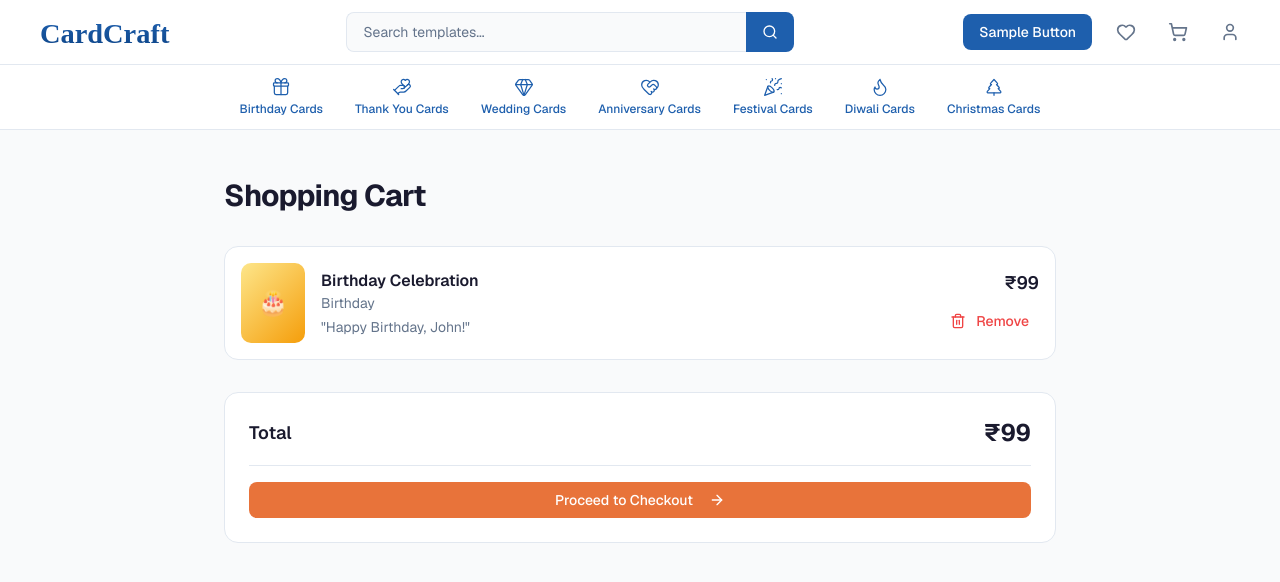
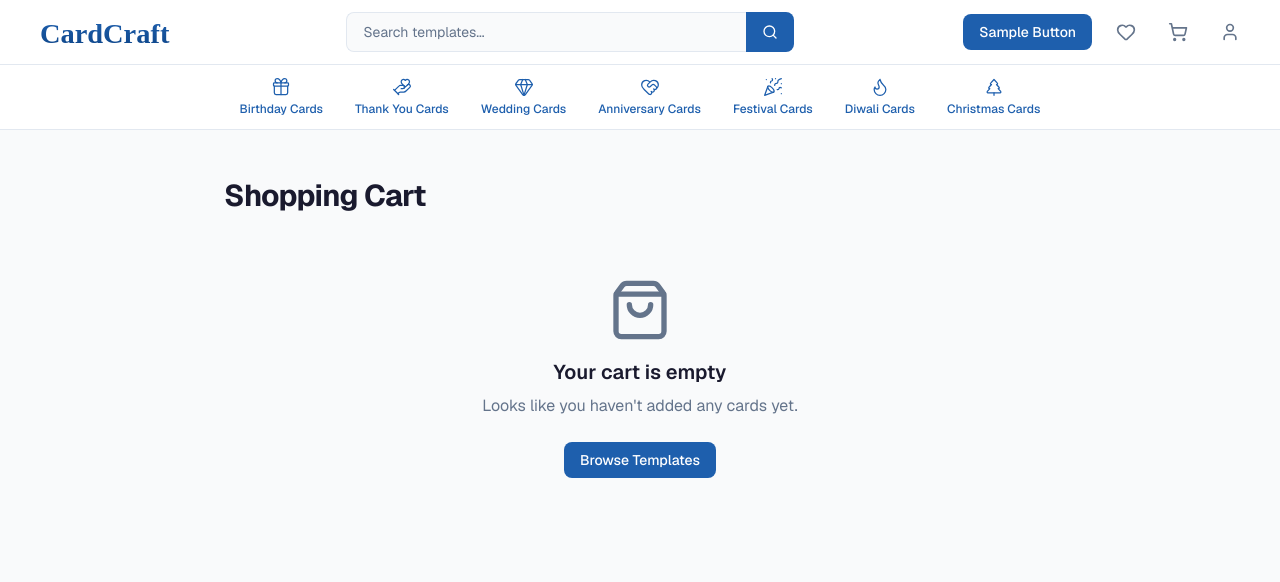
Before and after one commit to hsahu003/card-craft-frontend-1, a Next.js app: page /cart in a window 1280 px wide. Shown: the top 582 px of the page. Built offline with nearby package versions, Linux system fonts and the light colour scheme.

Commit message:
cart and checkout page fixes

```diff
--- a/app/cart/page.tsx
+++ b/app/cart/page.tsx
@@ -1,40 +1,13 @@
 "use client"
 
-import { useState } from "react"
 import Link from "next/link"
 import { Navbar } from "@/components/navbar"
-import { Footer } from "@/components/footer"
 import { Button } from "@/components/ui/button"
+import { useCart } from "@/contexts/cart-context"
 import { Trash2, ArrowRight, ShoppingBag } from "lucide-react"
 
-interface CartItem {
-  id: string
-  name: string
-  category: string
-  price: number
-  colors: [string, string]
-  emoji: string
-  customMessage: string
-}
-
-const initialCartItems: CartItem[] = [
-  {
-    id: "1",
-    name: "Birthday Celebration",
-    category: "Birthday",
-    price: 99,
-    colors: ["#FDE68A", "#F59E0B"],
-    emoji: "🎂",
-    customMessage: "Happy Birthday, John!",
-  },
-]
-
 export default function CartPage() {
-  const [cartItems, setCartItems] = useState<CartItem[]>(initialCartItems)
-
-  const removeItem = (id: string) => {
-    setCartItems(cartItems.filter((item) => item.id !== id))
-  }
+  const { items: cartItems, remove: removeItem } = useCart()
 
   const total = cartItems.reduce((sum, item) => sum + item.price, 0)
 
--- a/app/checkout/page.tsx
+++ b/app/checkout/page.tsx
@@ -1,35 +1,31 @@
 "use client"
 
-import { useState } from "react"
+import { useState, useEffect } from "react"
 import Link from "next/link"
 import { useRouter } from "next/navigation"
 import { Navbar } from "@/components/navbar"
-import { Footer } from "@/components/footer"
 import { Button } from "@/components/ui/button"
 import { Input } from "@/components/ui/input"
 import { Label } from "@/components/ui/label"
+import { useCart } from "@/contexts/cart-context"
 import { Shield, Download, CheckCircle, Tag } from "lucide-react"
-
-// Mock cart item
-const cartItem = {
-  id: "1",
-  name: "Birthday Celebration",
-  category: "Birthday",
-  price: 99,
-  colors: ["#FDE68A", "#F59E0B"],
-  emoji: "🎂",
-  customMessage: "Happy Birthday, John!",
-}
 
 export default function CheckoutPage() {
   const router = useRouter()
+  const { items: cartItems } = useCart()
   const [promoCode, setPromoCode] = useState("")
   const [promoApplied, setPromoApplied] = useState(false)
   const [fullName, setFullName] = useState("")
   const [email, setEmail] = useState("")
   const [isProcessing, setIsProcessing] = useState(false)
 
-  const subtotal = cartItem.price
+  useEffect(() => {
+    if (cartItems.length === 0) {
+      router.replace("/cart")
+    }
+  }, [cartItems.length, router])
+
+  const subtotal = cartItems.reduce((sum, item) => sum + item.price, 0)
   const discount = promoApplied ? Math.round(subtotal * 0.1) : 0
   const total = subtotal - discount
 
@@ -59,24 +55,28 @@ export default function CheckoutPage() {
               <div className="rounded-xl border border-border bg-card p-6">
                 <h2 className="text-lg font-semibold text-foreground">Order Summary</h2>
 
-                {/* Cart Item */}
-                <div className="mt-4 flex gap-4">
+                {/* Cart Items */}
+                <div className="mt-4 space-y-4">
+                  {cartItems.map((item) => (
+                    <div key={item.id} className="flex gap-4">
                       <div
                         className="flex h-24 w-20 flex-shrink-0 items-center justify-center rounded-lg"
                         style={{
-                      background: `linear-gradient(135deg, ${cartItem.colors[0]} 0%, ${cartItem.colors[1]} 100%)`,
+                          background: `linear-gradient(135deg, ${item.colors[0]} 0%, ${item.colors[1]} 100%)`,
                         }}
                       >
-                    <span className="text-3xl">{cartItem.emoji}</span>
+                        <span className="text-3xl">{item.emoji}</span>
                       </div>
-                  <div className="flex-1">
-                    <h3 className="font-medium text-foreground">{cartItem.name}</h3>
-                    <p className="mt-1 text-sm text-muted-foreground">{cartItem.category}</p>
-                    <p className="mt-1 text-sm text-muted-foreground">
-                      "{cartItem.customMessage}"
+                      <div className="flex-1 min-w-0">
+                        <h3 className="font-medium text-foreground">{item.name}</h3>
+                        <p className="mt-1 text-sm text-muted-foreground">{item.category}</p>
+                        <p className="mt-1 truncate text-sm text-muted-foreground">
+                          &quot;{item.customMessage}&quot;
                         </p>
                       </div>
-                  <p className="text-lg font-semibold text-foreground">₹{cartItem.price}</p>
+                      <p className="text-lg font-semibold text-foreground shrink-0">₹{item.price}</p>
+                    </div>
+                  ))}
                 </div>
 
                 {/* Promo Code */}
--- a/app/editor/[id]/page.tsx
+++ b/app/editor/[id]/page.tsx
@@ -1,8 +1,10 @@
 "use client"
 
 import { useState, use } from "react"
+import { useRouter } from "next/navigation"
 import { Navbar } from "@/components/navbar"
 import { Button } from "@/components/ui/button"
+import { useCart } from "@/contexts/cart-context"
 import { Input } from "@/components/ui/input"
 import { Label } from "@/components/ui/label"
 import {
@@ -47,6 +49,8 @@ const fonts = [
 
 export default function EditorPage({ params }: { params: Promise<{ id: string }> }) {
   const resolvedParams = use(params)
+  const router = useRouter()
+  const { add: addToCart } = useCart()
   const template = templates[resolvedParams.id] || templates["1"]
 
   const [message, setMessage] = useState("Your Message Here")
@@ -322,7 +326,21 @@ export default function EditorPage({ params }: { params: Promise<{ id: string }>
                   <Eye className="mr-2 h-4 w-4" />
                   Preview Card
                 </Button>
-                <Button className="w-full bg-accent text-accent-foreground hover:bg-accent/90">
+                <Button
+                  className="w-full bg-accent text-accent-foreground hover:bg-accent/90"
+                  onClick={() => {
+                    addToCart({
+                      id: `${resolvedParams.id}-${Date.now()}`,
+                      name: template.name,
+                      category: template.category,
+                      price: template.price,
+                      colors: template.colors,
+                      emoji: template.emoji,
+                      customMessage: message,
+                    })
+                    router.push("/cart")
+                  }}
+                >
                   <ShoppingCart className="mr-2 h-4 w-4" />
                   Add to Cart - ₹{template.price}
                 </Button>
--- a/app/layout.tsx
+++ b/app/layout.tsx
@@ -1,6 +1,7 @@
 import type { Metadata } from 'next'
 import { Geist, Geist_Mono } from 'next/font/google'
 import { Analytics } from '@vercel/analytics/next'
+import { CartProvider } from '@/contexts/cart-context'
 import { WishlistProvider } from '@/contexts/wishlist-context'
 import './globals.css'
 
@@ -39,8 +40,10 @@ export default function RootLayout({
     <html lang="en">
       <body className="font-sans antialiased">
         <WishlistProvider>
-          {children}
-          <Analytics />
+          <CartProvider>
+            {children}
+            <Analytics />
+          </CartProvider>
         </WishlistProvider>
       </body>
     </html>
--- a/components/navbar.tsx
+++ b/components/navbar.tsx
@@ -4,6 +4,7 @@ import Link from "next/link"
 import Image from "next/image"
 import { useState } from "react"
 import { Button } from "@/components/ui/button"
+import { useCart } from "@/contexts/cart-context"
 import { useWishlist } from "@/contexts/wishlist-context"
 import { Menu, X, ShoppingCart, Heart, User, Search, Gift, HandHeart, Gem, HeartHandshake, PartyPopper, Flame, TreePine } from "lucide-react"
 
@@ -21,6 +22,7 @@ export function Navbar() {
   const [isMenuOpen, setIsMenuOpen] = useState(false)
   const [searchQuery, setSearchQuery] = useState("")
   const { items: wishlistItems } = useWishlist()
+  const { items: cartItems } = useCart()
 
   return (
     <header className="sticky top-0 z-50 w-full border-b border-border bg-card">
@@ -75,8 +77,17 @@ export function Navbar() {
             )}
           </Link>
 
-          <Link href="/cart" className="p-2 text-muted-foreground transition-colors hover:text-foreground" aria-label="Cart">
+          <Link
+            href="/cart"
+            className="relative p-2 text-muted-foreground transition-colors hover:text-foreground"
+            aria-label="Cart"
+          >
             <ShoppingCart className="h-5 w-5" />
+            {cartItems.length > 0 && (
+              <span className="absolute -right-0.5 -top-0.5 flex h-4 min-w-4 items-center justify-center rounded-full bg-primary px-1 text-[10px] font-medium text-primary-foreground">
+                {cartItems.length}
+              </span>
+            )}
           </Link>
 
           <Link href="/login" className="p-2 text-muted-foreground transition-colors hover:text-foreground" aria-label="Account">
@@ -160,6 +171,11 @@ export function Navbar() {
             >
               <ShoppingCart className="h-4 w-4" />
               Cart
+              {cartItems.length > 0 && (
+                <span className="rounded-full bg-primary px-1.5 py-0.5 text-xs font-medium text-primary-foreground">
+                  {cartItems.length}
+                </span>
+              )}
             </Link>
             <Link
               href="/login"
--- /dev/null
+++ b/contexts/cart-context.tsx
@@ -0,0 +1,91 @@
+"use client"
+
+import {
+  createContext,
+  useCallback,
+  useContext,
+  useEffect,
+  useState,
+  type ReactNode,
+} from "react"
+
+const CART_STORAGE_KEY = "cardcraft-cart"
+
+export interface CartItem {
+  id: string
+  name: string
+  category: string
+  price: number
+  colors: [string, string]
+  emoji: string
+  customMessage: string
+}
+
+interface CartContextValue {
+  items: CartItem[]
+  add: (item: CartItem) => void
+  remove: (id: string) => void
+}
+
+const CartContext = createContext<CartContextValue | null>(null)
+
+function loadFromStorage(): CartItem[] {
+  if (typeof window === "undefined") return []
+  try {
+    const raw = localStorage.getItem(CART_STORAGE_KEY)
+    if (!raw) return []
+    const parsed = JSON.parse(raw) as CartItem[]
+    return Array.isArray(parsed) ? parsed : []
+  } catch {
+    return []
+  }
+}
+
+function saveToStorage(items: CartItem[]) {
+  if (typeof window === "undefined") return
+  try {
+    localStorage.setItem(CART_STORAGE_KEY, JSON.stringify(items))
+  } catch {
+    // ignore
+  }
+}
+
+export function CartProvider({ children }: { children: ReactNode }) {
+  const [items, setItems] = useState<CartItem[]>([])
+
+  useEffect(() => {
+    setItems(loadFromStorage())
+  }, [])
+
+  useEffect(() => {
+    saveToStorage(items)
+  }, [items])
+
+  const add = useCallback((item: CartItem) => {
+    setItems((prev) => [...prev, item])
+  }, [])
+
+  const remove = useCallback((id: string) => {
+    setItems((prev) => prev.filter((i) => i.id !== id))
+  }, [])
+
+  const value: CartContextValue = {
+    items,
+    add,
+    remove,
+  }
+
+  return (
+    <CartContext.Provider value={value}>
+      {children}
+    </CartContext.Provider>
+  )
+}
+
+export function useCart(): CartContextValue {
+  const ctx = useContext(CartContext)
+  if (!ctx) {
+    throw new Error("useCart must be used within a CartProvider")
+  }
+  return ctx
+}
```
Lines whose indentation alone changed are shown as unchanged.
